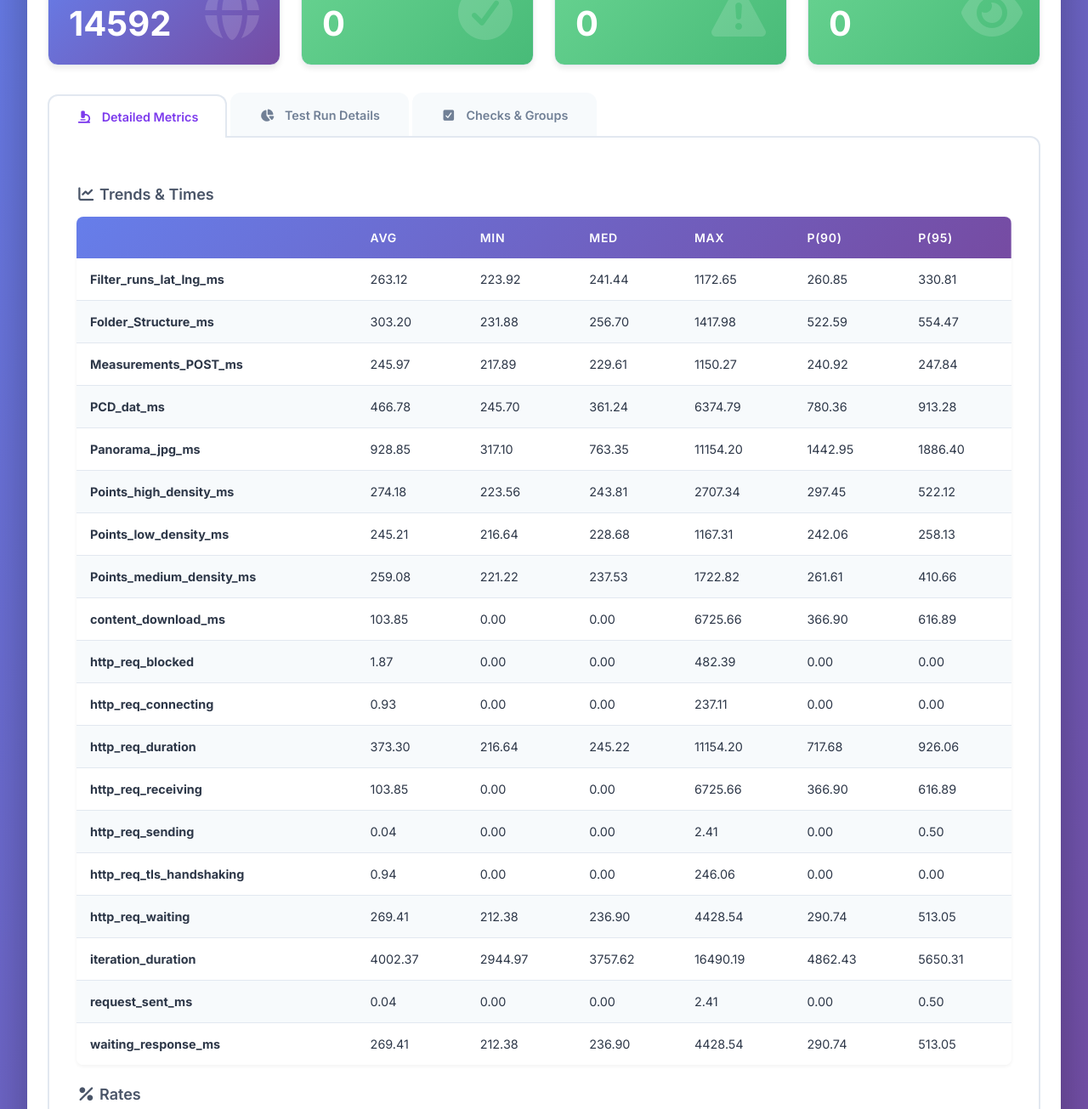
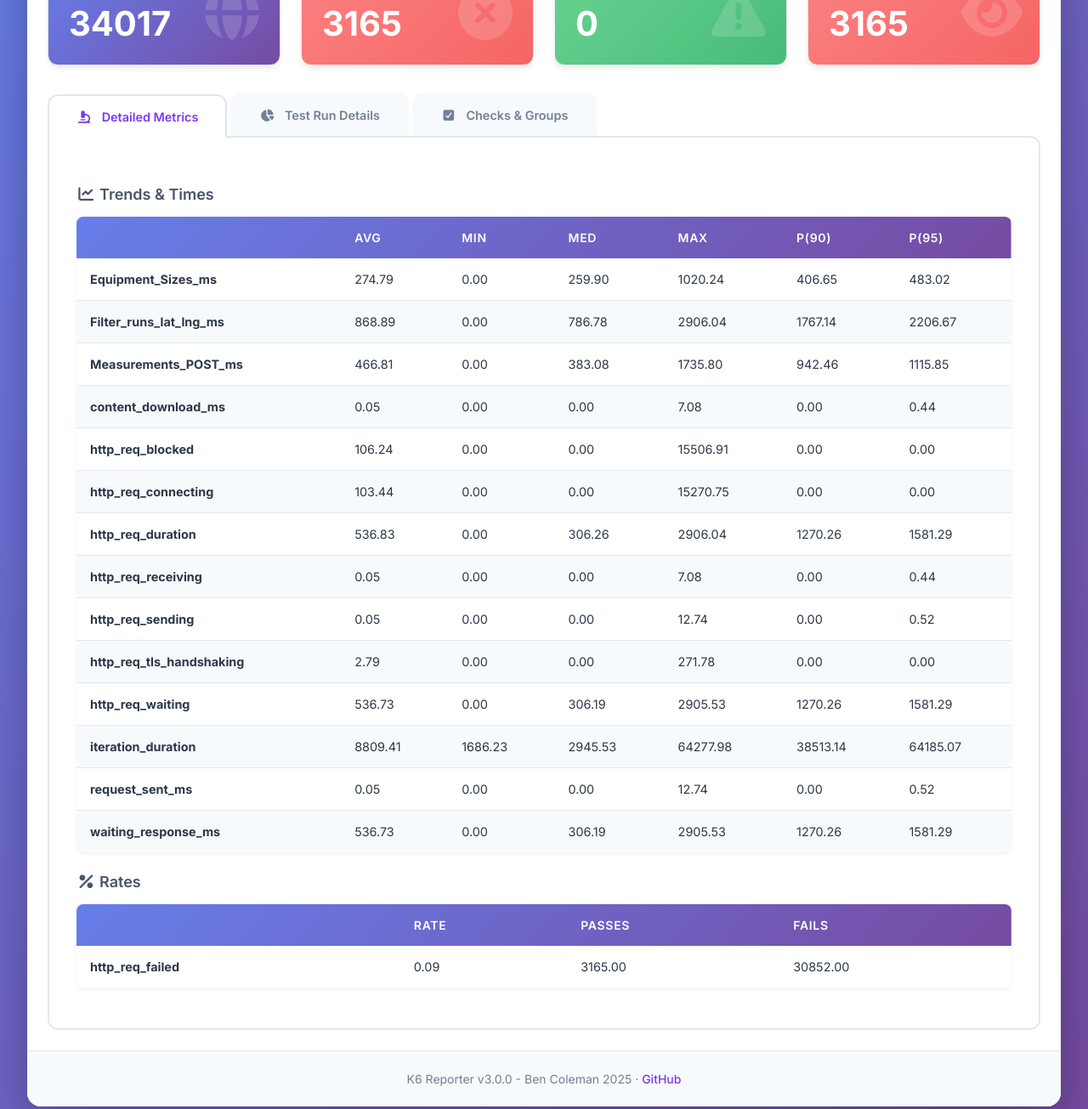
Before and after one commit to sandeephcr/lidarviewerloadtesting, a website: page index.html in a window 1280 px wide. Shown: the part 196-1501 px from the top of the page at 85% size. Drawn offline with Linux system fonts and the light colour scheme.

Commit message:
Equipment size api added

```diff
--- a/index.html
+++ b/index.html
@@ -10,7 +10,7 @@
     <link href="https://fonts.googleapis.com/css2?family=Inter:wght@300;400;500;600;700&display=swap" rel="stylesheet">
 
     <meta name="viewport" content="width=device-width, initial-scale=1.0" />
-    <title>Test Report: 2026-01-23 11:43</title>
+    <title>Test Report: 2026-01-23 12:41</title>
     <style>
       * {
         margin: 0;
@@ -473,7 +473,7 @@
       <header>
         <h1>
           <svg width="50" height="45" viewBox="0 0 50 45" fill="none"><path d="M31.968 34.681a2.007 2.007 0 002.011-2.003c0-1.106-.9-2.003-2.011-2.003a2.007 2.007 0 00-2.012 2.003c0 1.106.9 2.003 2.012 2.003z" fill="white"></path><path d="M39.575 0L27.154 16.883 16.729 9.31 0 45h50L39.575 0zM23.663 37.17l-2.97-4.072v4.072h-2.751V22.038l2.75 1.989v7.66l3.659-5.014 2.086 1.51-3.071 4.21 3.486 4.776h-3.189v.001zm8.305.17c-2.586 0-4.681-2.088-4.681-4.662 0-1.025.332-1.972.896-2.743l4.695-6.435 2.086 1.51-2.239 3.07a4.667 4.667 0 013.924 4.6c0 2.572-2.095 4.66-4.681 4.66z" fill="white"></path></svg>
-          Test Report: 2026-01-23 11:43
+          Test Report: 2026-01-23 12:41
         </h1>
       </header>
 
@@ -484,16 +484,16 @@
             <i class="fas fa-globe icon"></i>
             <h4>Total Requests</h4>
             <div class="metric-value">
-              14592
+              34017
 
             </div>
           </div>
 
 
-            <div class="metric-card success">
-              <i class="fas fa-check-circle icon"></i>
+            <div class="metric-card danger">
+              <i class="fas fa-times-circle icon"></i>
               <h4>Failed Requests</h4>
-              <div class="metric-value">0</div>
+              <div class="metric-value">3165</div>
             </div>
 
 
@@ -503,10 +503,10 @@
             <div class="metric-value">0</div>
           </div>
 
-          <div class="metric-card success">
+          <div class="metric-card danger">
             <i class="fas fa-eye icon"></i>
             <h4>Failed Checks</h4>
-            <div class="metric-value">0</div>
+            <div class="metric-value">3165</div>
           </div>
         </div>
 
@@ -540,168 +540,83 @@
           <tbody>
 
               <tr>
-                <td><b>Filter_runs_lat_lng_ms</b></td>
+                <td><b>Equipment_Sizes_ms</b></td>
 
-                  <td class="">263.12</td>
+                  <td class="">274.79</td>
 
-                  <td class="">223.92</td>
+                  <td class="">0.00</td>
 
-                  <td class="">241.44</td>
+                  <td class="">259.90</td>
 
-                  <td class="">1172.65</td>
+                  <td class="">1020.24</td>
 
-                  <td class="">260.85</td>
+                  <td class="">406.65</td>
 
-                  <td class="">330.81</td>
+                  <td class="">483.02</td>
 
               </tr>
 
               <tr>
-                <td><b>Folder_Structure_ms</b></td>
+                <td><b>Filter_runs_lat_lng_ms</b></td>
 
-                  <td class="">303.20</td>
+                  <td class="">868.89</td>
 
-                  <td class="">231.88</td>
+                  <td class="">0.00</td>
 
-                  <td class="">256.70</td>
+                  <td class="">786.78</td>
 
-                  <td class="">1417.98</td>
+                  <td class="">2906.04</td>
 
-                  <td class="">522.59</td>
+                  <td class="">1767.14</td>
 
-                  <td class="">554.47</td>
+                  <td class="">2206.67</td>
 
               </tr>
 
               <tr>
                 <td><b>Measurements_POST_ms</b></td>
 
-                  <td class="">245.97</td>
+                  <td class="">466.81</td>
 
-                  <td class="">217.89</td>
+                  <td class="">0.00</td>
 
-                  <td class="">229.61</td>
+                  <td class="">383.08</td>
 
-                  <td class="">1150.27</td>
+                  <td class="">1735.80</td>
 
-                  <td class="">240.92</td>
+                  <td class="">942.46</td>
 
-                  <td class="">247.84</td>
-
-              </tr>
-
-              <tr>
-                <td><b>PCD_dat_ms</b></td>
-
-                  <td class="">466.78</td>
-
-                  <td class="">245.70</td>
-
-                  <td class="">361.24</td>
-
-                  <td class="">6374.79</td>
-
-                  <td class="">780.36</td>
-
-                  <td class="">913.28</td>
-
-              </tr>
-
-              <tr>
-                <td><b>Panorama_jpg_ms</b></td>
-
-                  <td class="">928.85</td>
-
-                  <td class="">317.10</td>
-
-                  <td class="">763.35</td>
-
-                  <td class="">11154.20</td>
-
-                  <td class="">1442.95</td>
-
-                  <td class="">1886.40</td>
-
-              </tr>
-
-              <tr>
-                <td><b>Points_high_density_ms</b></td>
-
-                  <td class="">274.18</td>
-
-                  <td class="">223.56</td>
-
-                  <td class="">243.81</td>
-
-                  <td class="">2707.34</td>
-
-                  <td class="">297.45</td>
-
-                  <td class="">522.12</td>
-
-              </tr>
-
-              <tr>
-                <td><b>Points_low_density_ms</b></td>
-
-                  <td class="">245.21</td>
-
-                  <td class="">216.64</td>
-
-                  <td class="">228.68</td>
-
-                  <td class="">1167.31</td>
-
-                  <td class="">242.06</td>
-
-                  <td class="">258.13</td>
-
-              </tr>
-
-              <tr>
-                <td><b>Points_medium_density_ms</b></td>
-
-                  <td class="">259.08</td>
-
-                  <td class="">221.22</td>
-
-                  <td class="">237.53</td>
-
-                  <td class="">1722.82</td>
-
-                  <td class="">261.61</td>
-
-                  <td class="">410.66</td>
+                  <td class="">1115.85</td>
 
               </tr>
 
               <tr>
                 <td><b>content_download_ms</b></td>
 
-                  <td class="">103.85</td>
+                  <td class="">0.05</td>
 
                   <td class="">0.00</td>
 
                   <td class="">0.00</td>
 
-                  <td class="">6725.66</td>
+                  <td class="">7.08</td>
 
-                  <td class="">366.90</td>
+                  <td class="">0.00</td>
 
-                  <td class="">616.89</td>
+                  <td class="">0.44</td>
 
               </tr>
 
               <tr>
                 <td><b>http_req_blocked</b></td>
 
-                  <td class="">1.87</td>
+                  <td class="">106.24</td>
 
                   <td class="">0.00</td>
 
                   <td class="">0.00</td>
 
-                  <td class="">482.39</td>
+                  <td class="">15506.91</td>
 
                   <td class="">0.00</td>
 
@@ -712,13 +627,13 @@
               <tr>
                 <td><b>http_req_connecting</b></td>
 
-                  <td class="">0.93</td>
+                  <td class="">103.44</td>
 
                   <td class="">0.00</td>
 
                   <td class="">0.00</td>
 
-                  <td class="">237.11</td>
+                  <td class="">15270.75</td>
 
                   <td class="">0.00</td>
 
@@ -729,64 +644,64 @@
               <tr>
                 <td><b>http_req_duration</b></td>
 
-                  <td class="">373.30</td>
+                  <td class="">536.83</td>
 
-                  <td class="">216.64</td>
+                  <td class="">0.00</td>
 
-                  <td class="">245.22</td>
+                  <td class="">306.26</td>
 
-                  <td class="">11154.20</td>
+                  <td class="">2906.04</td>
 
-                  <td class="">717.68</td>
+                  <td class="">1270.26</td>
 
-                  <td class="">926.06</td>
+                  <td class="">1581.29</td>
 
               </tr>
 
               <tr>
                 <td><b>http_req_receiving</b></td>
 
-                  <td class="">103.85</td>
+                  <td class="">0.05</td>
 
                   <td class="">0.00</td>
 
                   <td class="">0.00</td>
 
-                  <td class="">6725.66</td>
+                  <td class="">7.08</td>
 
-                  <td class="">366.90</td>
+                  <td class="">0.00</td>
 
-                  <td class="">616.89</td>
+                  <td class="">0.44</td>
 
               </tr>
 
               <tr>
                 <td><b>http_req_sending</b></td>
 
-                  <td class="">0.04</td>
+                  <td class="">0.05</td>
 
                   <td class="">0.00</td>
 
                   <td class="">0.00</td>
 
-                  <td class="">2.41</td>
+                  <td class="">12.74</td>
 
                   <td class="">0.00</td>
 
-                  <td class="">0.50</td>
+                  <td class="">0.52</td>
 
               </tr>
 
               <tr>
                 <td><b>http_req_tls_handshaking</b></td>
 
-                  <td class="">0.94</td>
+                  <td class="">2.79</td>
 
                   <td class="">0.00</td>
 
                   <td class="">0.00</td>
 
-                  <td class="">246.06</td>
+                  <td class="">271.78</td>
 
                   <td class="">0.00</td>
 
@@ -797,68 +712,68 @@
               <tr>
                 <td><b>http_req_waiting</b></td>
 
-                  <td class="">269.41</td>
+                  <td class="">536.73</td>
 
-                  <td class="">212.38</td>
+                  <td class="">0.00</td>
 
-                  <td class="">236.90</td>
+                  <td class="">306.19</td>
 
-                  <td class="">4428.54</td>
+                  <td class="">2905.53</td>
 
-                  <td class="">290.74</td>
+                  <td class="">1270.26</td>
 
-                  <td class="">513.05</td>
+                  <td class="">1581.29</td>
 
               </tr>
 
               <tr>
                 <td><b>iteration_duration</b></td>
 
-                  <td class="">4002.37</td>
+                  <td class="">8809.41</td>
 
-                  <td class="">2944.97</td>
+                  <td class="">1686.23</td>
 
-                  <td class="">3757.62</td>
+                  <td class="">2945.53</td>
 
-                  <td class="">16490.19</td>
+                  <td class="">64277.98</td>
 
-                  <td class="">4862.43</td>
+                  <td class="">38513.14</td>
 
-                  <td class="">5650.31</td>
+                  <td class="">64185.07</td>
 
               </tr>
 
               <tr>
                 <td><b>request_sent_ms</b></td>
 
-                  <td class="">0.04</td>
+                  <td class="">0.05</td>
 
                   <td class="">0.00</td>
 
                   <td class="">0.00</td>
 
-                  <td class="">2.41</td>
+                  <td class="">12.74</td>
 
                   <td class="">0.00</td>
 
-                  <td class="">0.50</td>
+                  <td class="">0.52</td>
 
               </tr>
 
               <tr>
                 <td><b>waiting_response_ms</b></td>
 
-                  <td class="">269.41</td>
+                  <td class="">536.73</td>
 
-                  <td class="">212.38</td>
+                  <td class="">0.00</td>
 
-                  <td class="">236.90</td>
+                  <td class="">306.19</td>
 
-                  <td class="">4428.54</td>
+                  <td class="">2905.53</td>
 
-                  <td class="">290.74</td>
+                  <td class="">1270.26</td>
 
-                  <td class="">513.05</td>
+                  <td class="">1581.29</td>
 
               </tr>
 
@@ -882,11 +797,11 @@
                 <tr>
                   <td><b>http_req_failed</b></td>
 
-                    <td class="">0.00</td>
+                    <td class="">0.09</td>
 
-                    <td class="">0.00</td>
+                    <td class="">3165.00</td>
 
-                    <td class="">14592.00</td>
+                    <td class="">30852.00</td>
 
 
                 </tr>
@@ -912,11 +827,11 @@
                   <i class="fas fa-eye icon"></i>
                   <div class="stat-row">
                     <span class="stat-label">Passed</span>
-                    <span class="stat-value">14592</span>
+                    <span class="stat-value">30852</span>
                   </div>
                   <div class="stat-row">
                     <span class="stat-label">Failed</span>
-                    <span class="stat-value">0</span>
+                    <span class="stat-value">3165</span>
                   </div>
                 </div>
 
@@ -927,11 +842,11 @@
                   <i class="fas fa-redo icon"></i>
                   <div class="stat-row">
                     <span class="stat-label">Total</span>
-                    <span class="stat-value">1824</span>
+                    <span class="stat-value">11339</span>
                   </div>
                   <div class="stat-row">
                     <span class="stat-label">Rate</span>
-                    <span class="stat-value">14.67/s</span>
+                    <span class="stat-value">88.27/s</span>
                   </div>
                 </div>
 
@@ -941,11 +856,11 @@
                 <i class="fas fa-user icon"></i>
                 <div class="stat-row">
                   <span class="stat-label">Min</span>
-                  <span class="stat-value">1</span>
+                  <span class="stat-value">388</span>
                 </div>
                 <div class="stat-row">
                   <span class="stat-label">Max</span>
-                  <span class="stat-value">60</span>
+                  <span class="stat-value">800</span>
                 </div>
               </div>
 
@@ -955,14 +870,14 @@
                 <div class="stat-row">
                   <span class="stat-label">Total</span>
                   <span class="stat-value">
-                    14592
+                    34017
 
                   </span>
                 </div>
                 <div class="stat-row">
                   <span class="stat-label">Rate</span>
                   <span class="stat-value">
-                    117.38/s
+                    264.82/s
 
                   </span>
                 </div>
@@ -973,11 +888,11 @@
                 <i class="fas fa-cloud-download-alt icon"></i>
                 <div class="stat-row">
                   <span class="stat-label">Total</span>
-                  <span class="stat-value">909.91 MB</span>
+                  <span class="stat-value">141.00 MB</span>
                 </div>
                 <div class="stat-row">
                   <span class="stat-label">Rate</span>
-                  <span class="stat-value">7.32 mB/s</span>
+                  <span class="stat-value">1.10 mB/s</span>
                 </div>
               </div>
 
@@ -986,11 +901,11 @@
                 <i class="fas fa-cloud-upload-alt icon"></i>
                 <div class="stat-row">
                   <span class="stat-label">Total</span>
-                  <span class="stat-value">6.00 MB</span>
+                  <span class="stat-value">5.70 MB</span>
                 </div>
                 <div class="stat-row">
                   <span class="stat-label">Rate</span>
-                  <span class="stat-value">0.05 mB/s</span>
+                  <span class="stat-value">0.04 mB/s</span>
                 </div>
               </div>
             </div>
@@ -1016,51 +931,21 @@
               <tbody>
 
                   <tr class="checkDetails">
-                    <td width="50%">Folder structure status</td>
-                    <td class="good">1824</td>
-                    <td class="">0</td>
-                  </tr>
-
-                  <tr class="checkDetails">
-                    <td width="50%">Points (low density)</td>
-                    <td class="good">1824</td>
-                    <td class="">0</td>
-                  </tr>
-
-                  <tr class="checkDetails">
-                    <td width="50%">Points (medium density)</td>
-                    <td class="good">1824</td>
-                    <td class="">0</td>
-                  </tr>
-
-                  <tr class="checkDetails">
-                    <td width="50%">Points (high density)</td>
-                    <td class="good">1824</td>
-                    <td class="">0</td>
-                  </tr>
-
-                  <tr class="checkDetails">
-                    <td width="50%">PCD - dat file</td>
-                    <td class="good">1824</td>
-                    <td class="">0</td>
-                  </tr>
-
-                  <tr class="checkDetails">
-                    <td width="50%">Panorama - jpg file</td>
-                    <td class="good">1824</td>
-                    <td class="">0</td>
-                  </tr>
-
-                  <tr class="checkDetails">
                     <td width="50%">Measurements POST status 200/201</td>
-                    <td class="good">1824</td>
-                    <td class="">0</td>
+                    <td class="">10146</td>
+                    <td class="failed">1193</td>
                   </tr>
 
                   <tr class="checkDetails">
                     <td width="50%">Filter runs by lat/lng status 200</td>
-                    <td class="good">1824</td>
-                    <td class="">0</td>
+                    <td class="">10353</td>
+                    <td class="failed">986</td>
+                  </tr>
+
+                  <tr class="checkDetails">
+                    <td width="50%">Equipment Sizes status</td>
+                    <td class="">10353</td>
+                    <td class="failed">986</td>
                   </tr>
 
               </tbody>
```
Also changed, not shown: multi-user-test.js (+44 -31 lines), data/accessTokens.json, data/tokens.json.
